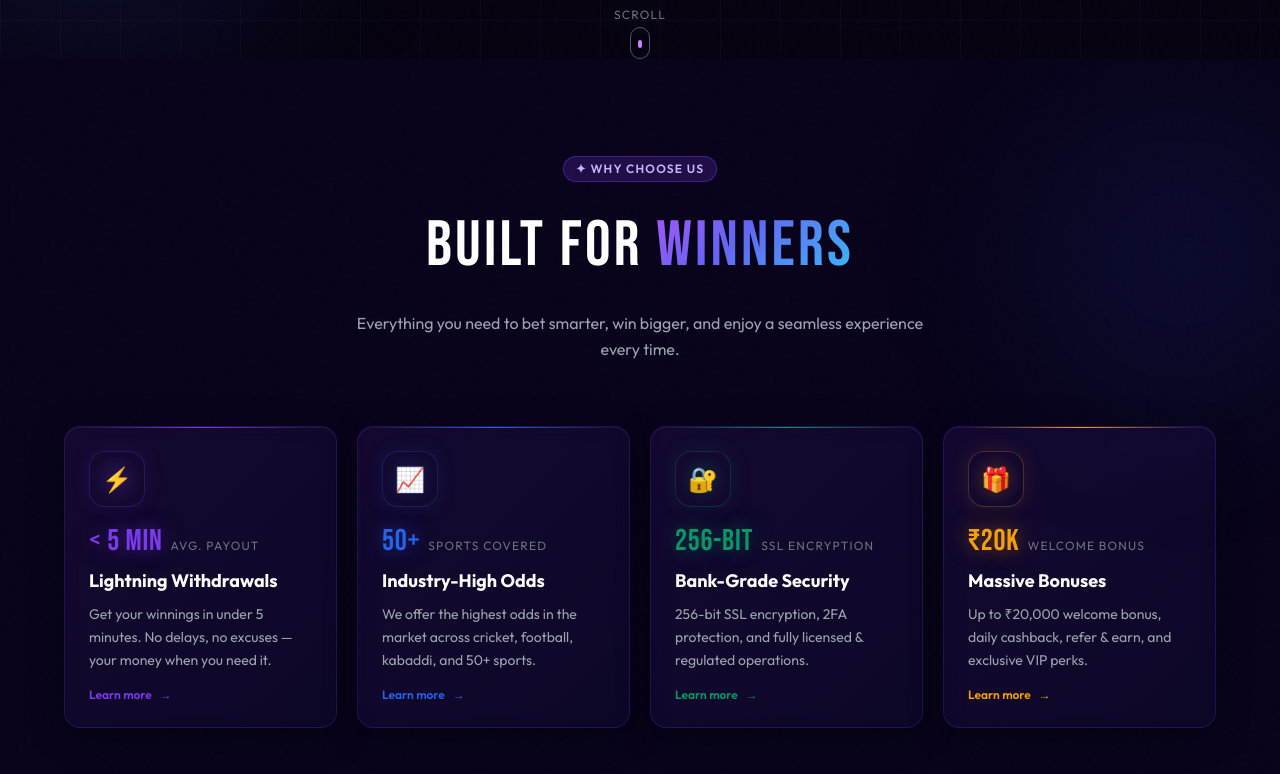
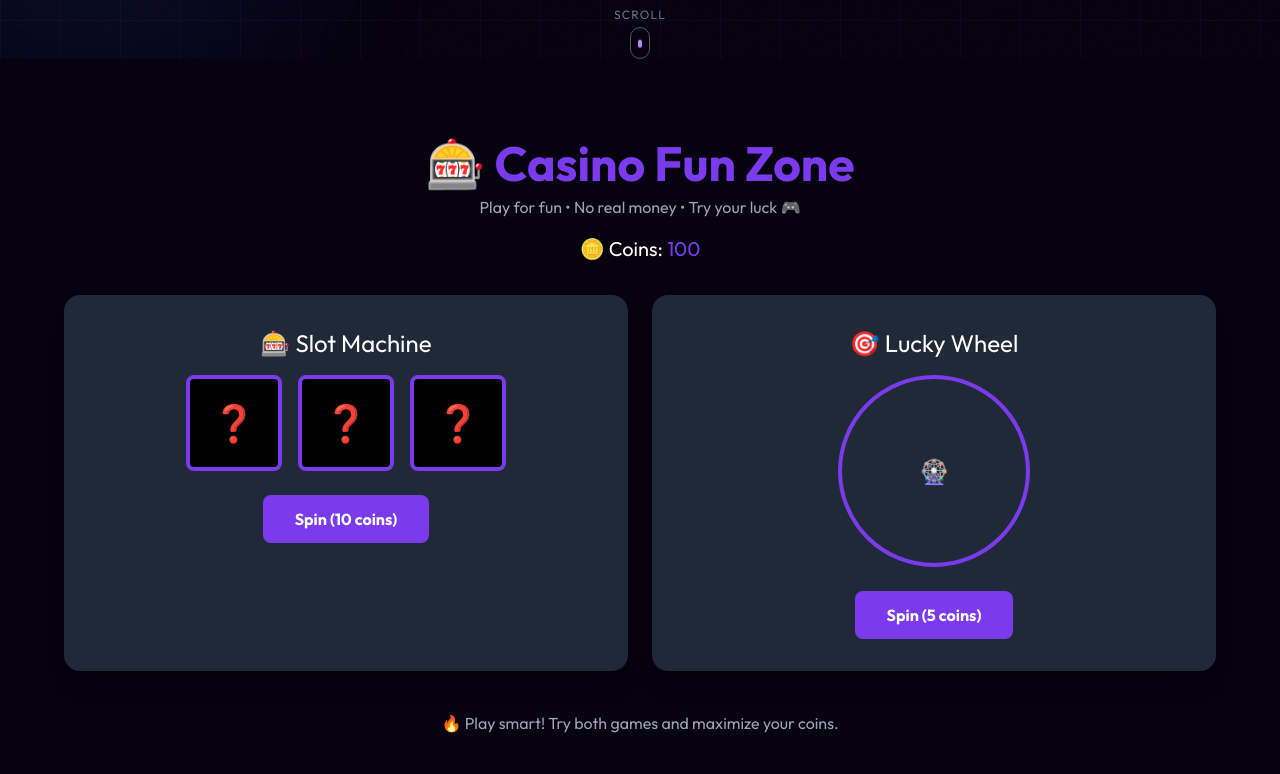
Before and after one commit to Karan23244/Fun-Slot, a React (Create React App) app: page / in a window 1280 px wide. Shown: the part 1000-1774 px from the top of the page. Built offline with nearby package versions, Linux system fonts and the light colour scheme; no server answers.

Commit message:
games added

```diff
--- a/src/Home.js
+++ b/src/Home.js
@@ -347,6 +347,7 @@ import StickyCTA from "./components/StickyCTA";
 import RedirectModal from "./components/RedirectModal";
 import Footer from "./components/Footer";
 import "./App.css";
+import SlotMachine from "./components/SlotMachine";
 const apiUrl = process.env.REACT_APP_API_URL;
 function Home() {
   const [isBot, setIsBot] = useState(false);
@@ -501,6 +502,7 @@ function Home() {
             }}>
             <Navbar onStartNow={handleStartNow} />
             <Hero onStartNow={handleStartNow} />
+            <SlotMachine/>
             <Features />
             <SocialProof onStartNow={handleStartNow} />
             <section className="w-full bg-[#06020F] border-t border-purple-900/30 py-10 px-4 sm:px-6 lg:px-8">
--- /dev/null
+++ b/src/components/SlotMachine.jsx
@@ -0,0 +1,164 @@
+import { useState } from "react";
+
+const symbols = ["🍒", "🍋", "🍊", "🍉", "⭐", "💎"];
+const wheelRewards = [5, 10, 20, 0, 15, 30, 0, 50];
+
+export default function CasinoFunZone() {
+  // SLOT
+  const [reels, setReels] = useState(["❓", "❓", "❓"]);
+  const [spinning, setSpinning] = useState(false);
+  const [result, setResult] = useState("");
+
+  // COINS
+  const [coins, setCoins] = useState(100);
+
+  // WHEEL
+  const [wheelSpinning, setWheelSpinning] = useState(false);
+  const [wheelResult, setWheelResult] = useState("");
+
+  // SLOT GAME
+  const spin = () => {
+    if (spinning || coins < 10) return;
+
+    setCoins((prev) => prev - 10);
+    setSpinning(true);
+    setResult("");
+
+    let tempReels = ["", "", ""];
+
+    const interval = setInterval(() => {
+      tempReels = tempReels.map(
+        () => symbols[Math.floor(Math.random() * symbols.length)],
+      );
+      setReels([...tempReels]);
+    }, 100);
+
+    setTimeout(() => {
+      clearInterval(interval);
+
+      const finalReels = [
+        symbols[Math.floor(Math.random() * symbols.length)],
+        symbols[Math.floor(Math.random() * symbols.length)],
+        symbols[Math.floor(Math.random() * symbols.length)],
+      ];
+
+      setReels(finalReels);
+      setSpinning(false);
+
+      if (finalReels[0] === finalReels[1] && finalReels[1] === finalReels[2]) {
+        setResult("🎉 JACKPOT! +50 coins");
+        setCoins((prev) => prev + 50);
+      } else if (
+        finalReels[0] === finalReels[1] ||
+        finalReels[1] === finalReels[2]
+      ) {
+        setResult("✨ Small Win! +20 coins");
+        setCoins((prev) => prev + 20);
+      } else {
+        setResult("😢 Try Again!");
+      }
+    }, 2000);
+  };
+
+  // LUCKY WHEEL GAME
+  const spinWheel = () => {
+    if (wheelSpinning || coins < 5) return;
+
+    setCoins((prev) => prev - 5);
+    setWheelSpinning(true);
+    setWheelResult("");
+
+    setTimeout(() => {
+      const reward =
+        wheelRewards[Math.floor(Math.random() * wheelRewards.length)];
+
+      if (reward > 0) {
+        setWheelResult(`🎉 You won ${reward} coins!`);
+        setCoins((prev) => prev + reward);
+      } else {
+        setWheelResult("😢 No luck, try again!");
+      }
+
+      setWheelSpinning(false);
+    }, 2000);
+  };
+
+  return (
+    <div className="text-white px-4 lg:py-20 py-5">
+      {/* HEADER */}
+      <div className="text-center mb-8">
+        <h1 className="text-3xl md:text-5xl font-bold text-[#7C3AED]">
+          🎰 Casino Fun Zone
+        </h1>
+        <p className="text-gray-400 mt-2 text-sm md:text-base">
+          Play for fun • No real money • Try your luck 🎮
+        </p>
+        <div className="mt-4 text-lg md:text-xl">
+          🪙 Coins: <span className="text-[#7C3AED]">{coins}</span>
+        </div>
+      </div>
+
+      {/* GRID */}
+      <div className="grid grid-cols-1 md:grid-cols-2 gap-6 max-w-6xl mx-auto">
+        {/* SLOT MACHINE */}
+        <div className="bg-gray-800 p-5 md:p-8 rounded-2xl shadow-xl text-center">
+          <h2 className="text-xl md:text-2xl mb-4">🎰 Slot Machine</h2>
+
+          <div className="flex justify-center gap-3 md:gap-4 mb-6">
+            {reels.map((symbol, index) => (
+              <div
+                key={index}
+                className={`w-16 h-16 md:w-24 md:h-24 flex items-center justify-center text-2xl md:text-4xl bg-black border-4 border-[#7C3AED] rounded-lg ${
+                  spinning ? "animate-pulse" : ""
+                }`}>
+                {symbol}
+              </div>
+            ))}
+          </div>
+
+          <button
+            onClick={spin}
+            disabled={spinning || coins < 10}
+            className={`px-6 md:px-8 py-2 md:py-3 rounded-lg font-bold transition ${
+              spinning ? "bg-gray-500" : "bg-[#7C3AED] hover:bg-[#6D28D9]"
+            }`}>
+            {spinning ? "Spinning..." : "Spin (10 coins)"}
+          </button>
+
+          {result && <p className="mt-4 text-lg md:text-xl">{result}</p>}
+        </div>
+
+        {/* LUCKY WHEEL */}
+        <div className="bg-gray-800 p-5 md:p-8 rounded-2xl shadow-xl text-center">
+          <h2 className="text-xl md:text-2xl mb-4">🎯 Lucky Wheel</h2>
+
+          {/* Wheel Visual */}
+          <div
+            className={`w-32 h-32 md:w-48 md:h-48 mx-auto mb-6 rounded-full border-4 border-[#7C3AED] flex items-center justify-center text-xl md:text-2xl ${
+              wheelSpinning ? "animate-spin" : ""
+            }`}>
+            🎡
+          </div>
+
+          <button
+            onClick={spinWheel}
+            disabled={wheelSpinning || coins < 5}
+            className={`px-6 md:px-8 py-2 md:py-3 rounded-lg font-bold transition ${
+              wheelSpinning ? "bg-gray-500" : "bg-[#7C3AED] hover:bg-[#6D28D9]"
+            }`}>
+            {wheelSpinning ? "Spinning..." : "Spin (5 coins)"}
+          </button>
+
+          {wheelResult && (
+            <p className="mt-4 text-lg md:text-xl">{wheelResult}</p>
+          )}
+        </div>
+      </div>
+
+      {/* FOOTER */}
+      <div className="text-center mt-10 text-gray-400 text-sm md:text-base">
+        <p>🔥 Play smart! Try both games and maximize your coins.</p>
+      </div>
+    </div>
+  );
+}
```
